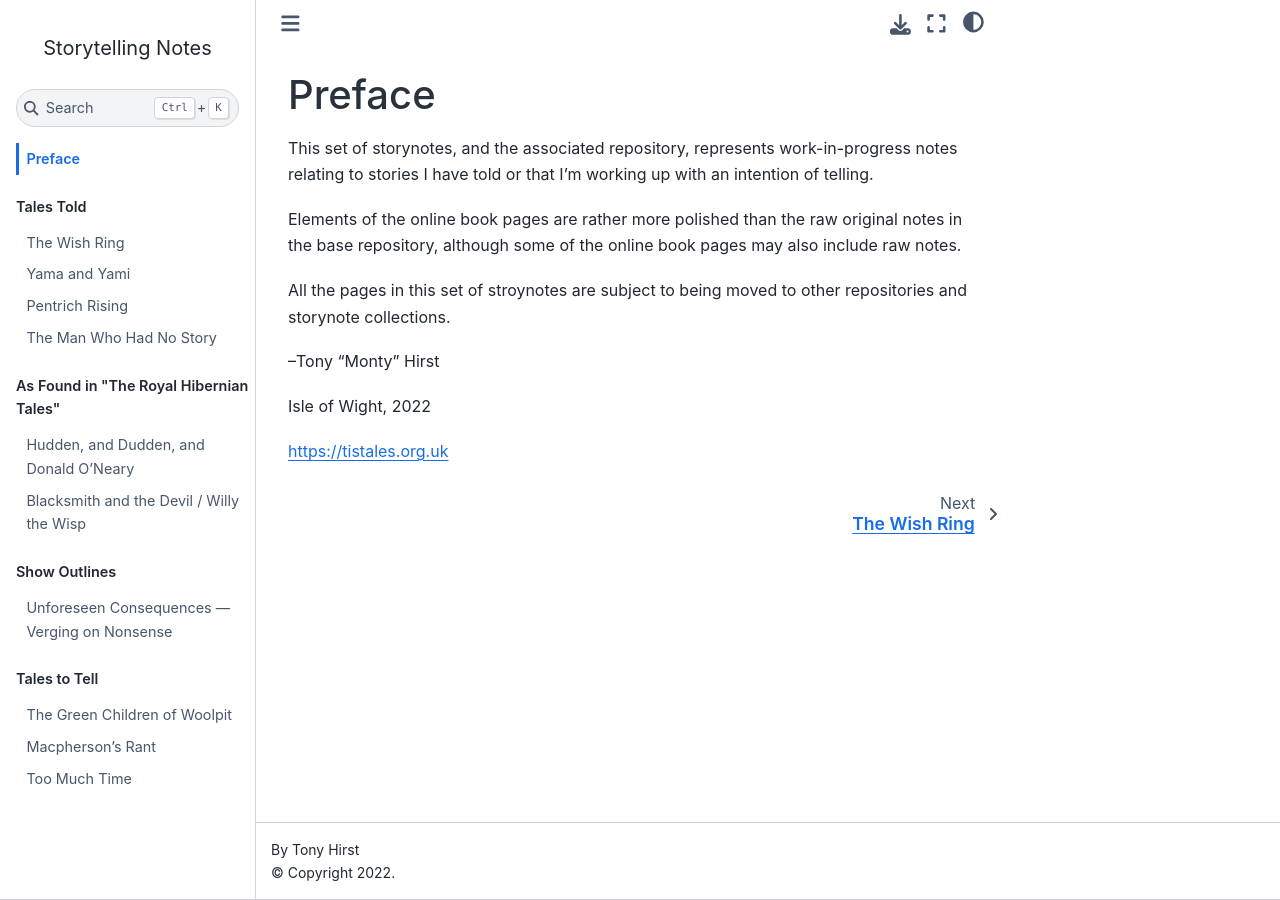
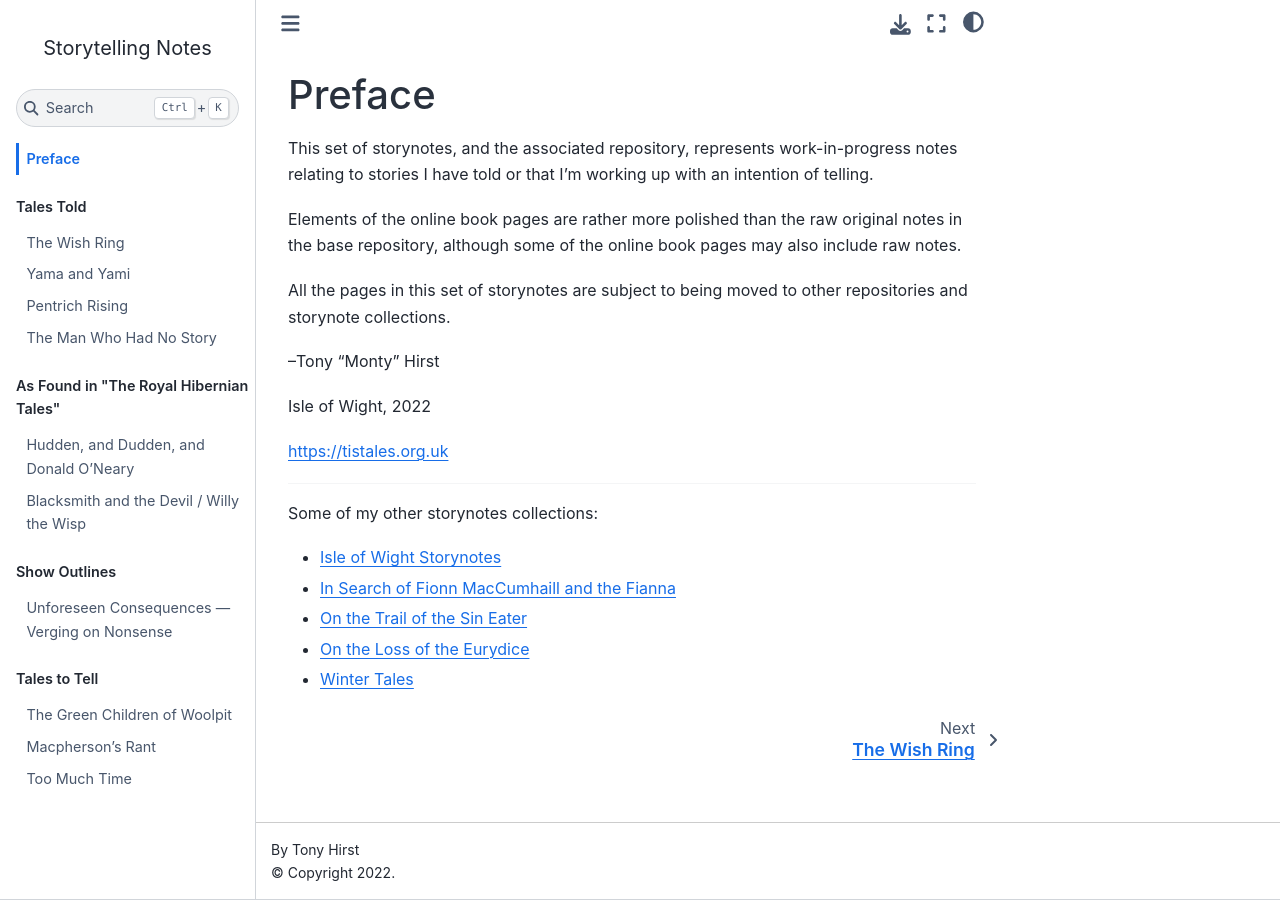
Before and after one commit to psychemedia/storytelling-notes, a Jupyter Book: the page built from preface.md, in a window 1280 px wide. Built offline with Jupyter Book 1.0.4 settings and Sphinx 7.4.7 and the Sphinx Book theme 1.1.4, drawn with Linux system fonts in a browser that asks for light colours.

Commit message:
Update preface.md

```diff
--- a/preface.md
+++ b/preface.md
@@ -4,10 +4,20 @@
 
 Elements of the online book pages are rather more polished than the raw original notes in the base repository, although some of the online book pages may also include raw notes.
 
-All the pages in this set of stroynotes are subject to being moved to other repositories and storynote collections.
+All the pages in this set of storynotes are subject to being moved to other repositories and storynote collections.
 
 --Tony "Monty" Hirst
 
 Isle of Wight, 2022
 
 https://tistales.org.uk
+
+<hr/>
+
+Some of my other storynotes collections:
+
+- [Isle of Wight Storynotes](https://psychemedia.github.io/island-storynotes/preface.html)
+- [In Search of Fionn MacCumhaill and the Fianna](https://psychemedia.github.io/finn-resources/preface.html)
+- [On the Trail of the Sin Eater](https://psychemedia.github.io/sin-eater-resources/_intro.html)
+- [On the Loss of the Eurydice](https://psychemedia.github.io/eurydice-resources/_preface.html)
+- [Winter Tales](https://psychemedia.github.io/winter-tales/intro.html)
```
